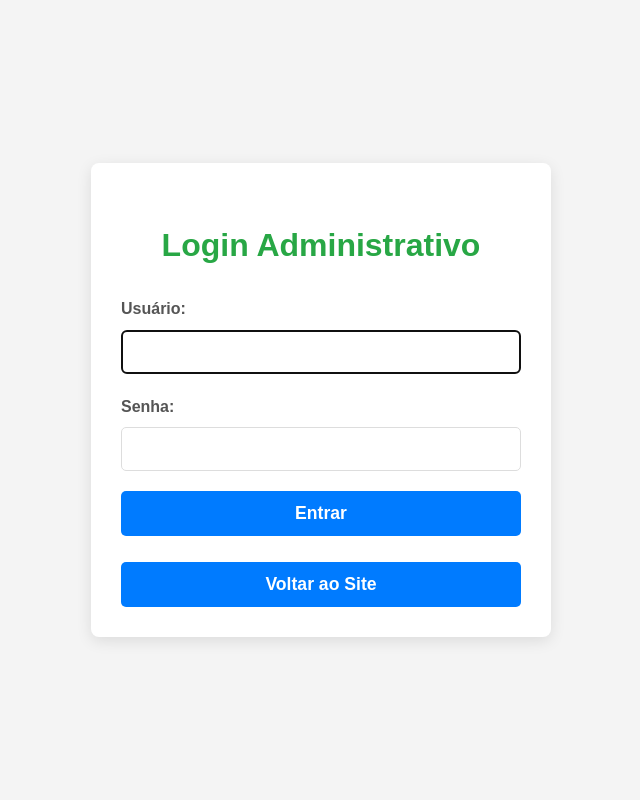
After one commit to gustavoevieira/noticias, a PHP site: page /admin/login.php in a window 1280 px wide. The commit adds this page. Shown: the whole page, without its empty margins (319-959 px from the left). Run offline with PHP 8.4, Linux system fonts and the light colour scheme.

Commit message:
general att

```diff
--- a/admin/excluir.php
+++ b/admin/excluir.php
@@ -1,5 +1,6 @@
 <?php
 require_once '../includes/database.php';
+require_once 'verificar_login.php';
 
 if (isset($_GET['id']) && !empty($_GET['id'])) {
     $id = intval($_GET['id']);
--- /dev/null
+++ b/admin/login.php
@@ -0,0 +1,154 @@
+<?php
+// ATENÇÃO: Habilita exibição de erros - REMOVA EM PRODUÇÃO!
+ini_set('display_errors', 1);
+ini_set('display_startup_errors', 1);
+error_reporting(E_ALL);
+
+// Inclui a conexão com o banco de dados e garante que a sessão seja iniciada.
+// O database.php precisa ter 'if (session_status() == PHP_SESSION_NONE) { session_start(); }'
+require_once '../includes/database.php';
+
+$mensagem_login = '';
+
+// Verifica se a requisição é POST (quando o formulário é submetido)
+if ($_SERVER['REQUEST_METHOD'] === 'POST') {
+    $nome_usuario = htmlspecialchars(trim($_POST['nome_usuario']));
+    $senha = trim($_POST['senha']); // A senha não é sanitizada com htmlspecialchars aqui, pois será usada para verificação com password_verify
+
+    if (empty($nome_usuario) || empty($senha)) {
+        $mensagem_login = '<div class="message error">Por favor, preencha usuário e senha.</div>';
+    } else {
+        // Prepara e executa a consulta para buscar o usuário pelo nome de usuário
+        $stmt = $conn->prepare("SELECT id, nome_usuario, senha, nivel_acesso FROM usuarios WHERE nome_usuario = ?");
+        if ($stmt) {
+            $stmt->bind_param("s", $nome_usuario); // "s" indica que o parâmetro é uma string
+            $stmt->execute();
+            $result = $stmt->get_result();
+
+            if ($result->num_rows === 1) {
+                $usuario = $result->fetch_assoc();
+                // Verifica a senha fornecida pelo usuário com o hash armazenado no banco de dados
+                if (password_verify($senha, $usuario['senha'])) {
+                    // Login bem-sucedido: define variáveis de sessão
+                    $_SESSION['loggedin'] = true;
+                    $_SESSION['user_id'] = $usuario['id'];
+                    $_SESSION['username'] = $usuario['nome_usuario'];
+                    $_SESSION['access_level'] = $usuario['nivel_acesso'];
+
+                    // Redireciona para o dashboard administrativo
+                    header("Location: index.php");
+                    exit(); // É CRUCIAL para garantir que o script pare a execução após o redirecionamento
+                } else {
+                    $mensagem_login = '<div class="message error">Usuário ou senha incorretos.</div>';
+                }
+            } else {
+                $mensagem_login = '<div class="message error">Usuário ou senha incorretos.</div>';
+            }
+            $stmt->close(); // Fecha o statement
+        } else {
+            $mensagem_login = '<div class="message error">Erro interno do servidor ao preparar consulta.</div>';
+        }
+    }
+}
+
+$conn->close(); // Fecha a conexão com o banco de dados
+?>
+
+<!DOCTYPE html>
+<html lang="pt-BR">
+<head>
+    <meta charset="UTF-8">
+    <meta name="viewport" content="width=device-width, initial-scale=1.0">
+    <title>Admin - Login</title>
+    <link rel="stylesheet" href="../public/css/style.css"> <style>
+        /* Estilos específicos para a página de login */
+        body {
+            display: flex;
+            justify-content: center;
+            align-items: center;
+            min-height: 100vh;
+            background-color: #f4f4f4;
+            margin: 0;
+            padding: 0;
+            font-family: Arial, sans-serif;
+        }
+        .login-container {
+            background: #fff;
+            padding: 30px;
+            border-radius: 8px;
+            box-shadow: 0 4px 15px rgba(0,0,0,0.1);
+            width: 100%;
+            max-width: 400px;
+            text-align: center;
+        }
+        .login-container h2 {
+            color: #28a745; /* Cor verde para o título */
+            margin-bottom: 25px;
+            font-size: 2em;
+        }
+        .login-form .form-group {
+            margin-bottom: 20px;
+            text-align: left;
+        }
+        .login-form label {
+            display: block;
+            margin-bottom: 8px;
+            font-weight: bold;
+            color: #555;
+        }
+        .login-form input[type="text"],
+        .login-form input[type="password"] {
+            width: 100%;
+            padding: 12px;
+            border: 1px solid #ddd;
+            border-radius: 5px;
+            box-sizing: border-box;
+            font-size: 1em;
+        }
+        .login-form button {
+            background: #007bff; /* Cor azul para o botão */
+            color: #fff;
+            padding: 12px 20px;
+            border: none;
+            border-radius: 5px;
+            cursor: pointer;
+            font-size: 1.1em;
+            font-weight: bold;
+            width: 100%;
+            transition: background-color 0.3s ease;
+        }
+        .login-form button:hover {
+            background: #0056b3; /* Tom mais escuro no hover */
+        }
+        .message { /* Estilos para mensagens de feedback */
+            padding: 10px;
+            margin-bottom: 15px;
+            border-radius: 5px;
+            font-weight: bold;
+            text-align: center;
+            font-size: 0.95em;
+        }
+        .message.success { background-color: #d4edda; color: #155724; border: 1px solid #c3e6cb; }
+        .message.error { background-color: #f8d7da; color: #721c24; border: 1px solid #f5c6cb; }
+    </style>
+</head>
+<body>
+    <div class="login-container">
+        <h2>Login Administrativo</h2>
+        <?php echo $mensagem_login; ?>
+        <form action="login.php" method="POST" class="login-form">
+            <div class="form-group">
+                <label for="nome_usuario">Usuário:</label>
+                <input type="text" id="nome_usuario" name="nome_usuario" required autofocus>
+            </div>
+            <div class="form-group">
+                <label for="senha">Senha:</label>
+                <input type="password" id="senha" name="senha" required>
+            </div>
+            <button type="submit">Entrar</button>
+        </form>
+        <br>
+        <a href="../index.php" class="login-form button-return"><button>Voltar ao Site</button></a>
+    </div>
+</body>
+</html>
--- /dev/null
+++ b/hash.php
@@ -0,0 +1,6 @@
+<?php
+$senha_clara = "admin123"; // Defina a senha que você quer usar para o login
+$hash_da_senha = password_hash($senha_clara, PASSWORD_DEFAULT);
+echo "A senha em texto claro é: " . $senha_clara . "<br>";
+echo "O HASH correspondente para usar no banco de dados é: <strong>" . $hash_da_senha . "</strong>";
+?>
--- a/includes/database.php
+++ b/includes/database.php
@@ -12,4 +12,7 @@ if ($conn->connect_error){
 }
 
 $conn->set_charset("utf8mb4");
-?>
+
+if (session_status() == PHP_SESSION_NONE) {
+    session_start();
+}
```
Also changed, not shown: admin/adicionar.php (+17 -2 lines), admin/editar.php (+72 -14 lines), admin/index.php (+21 -4 lines), admin/logout.php (added, +25 -0 lines), admin/verificar_login.php (added, +21 -0 lines), public/css/style.css (line endings or trailing spaces).
